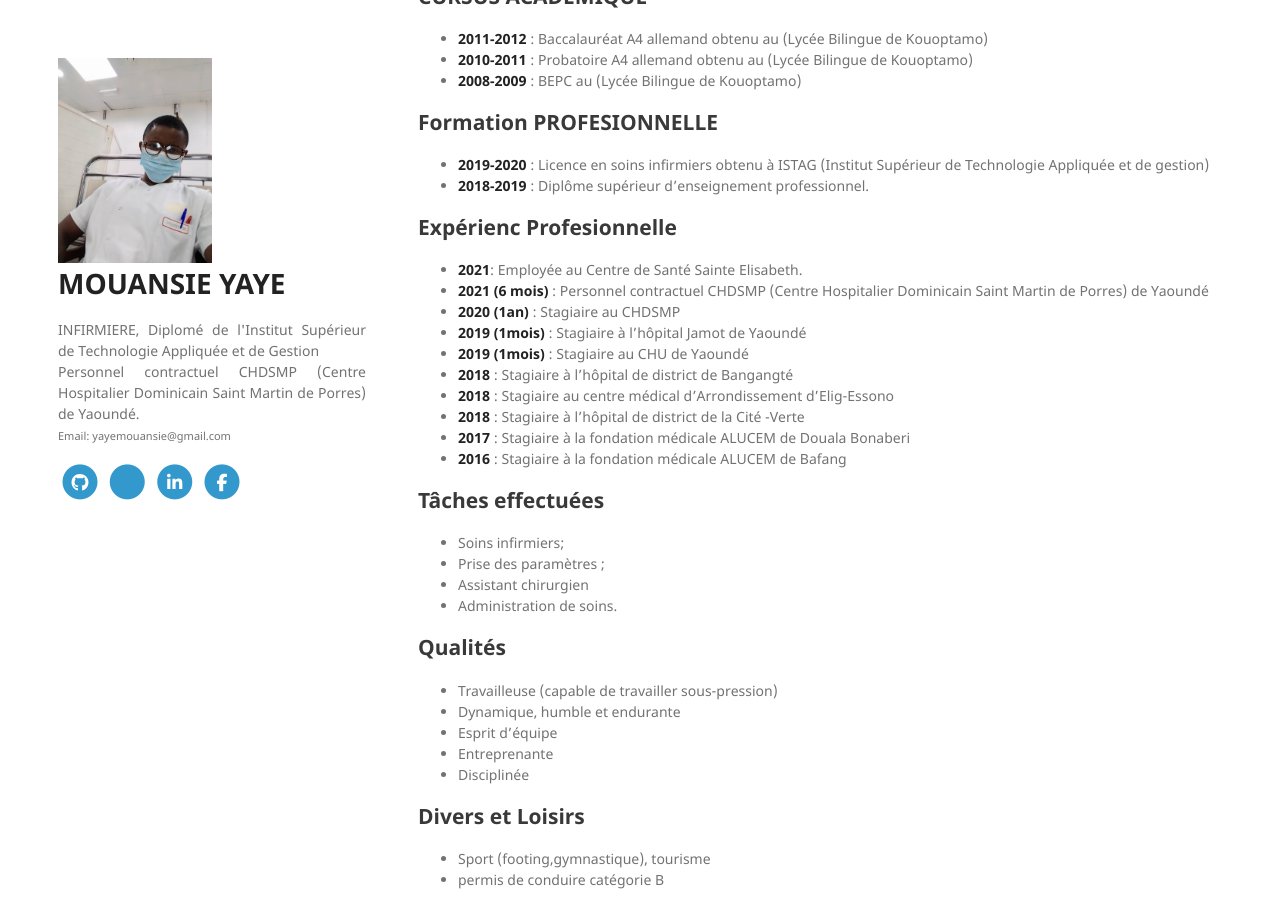
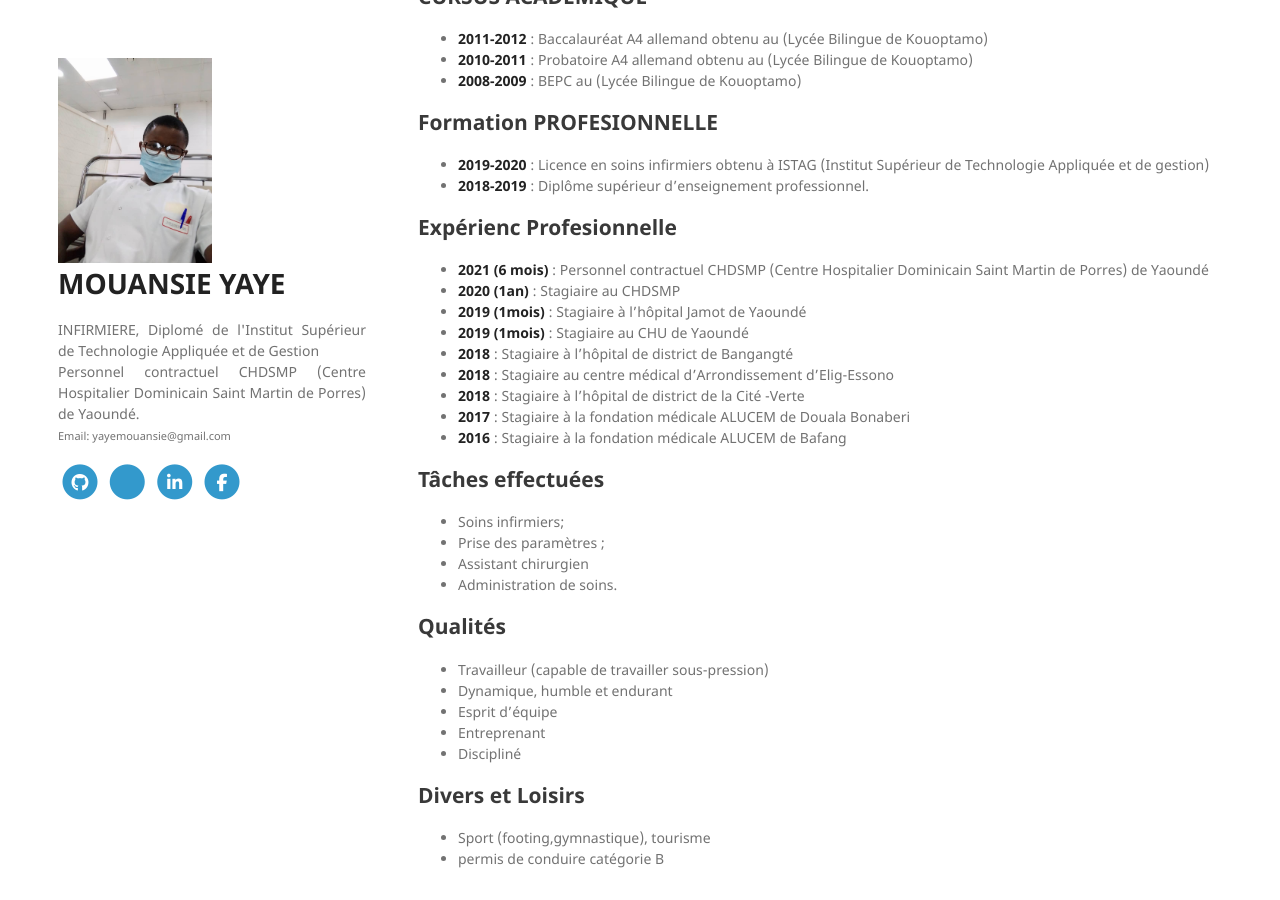
Before and after one commit to mouansie/mouansie.github.io, a Jekyll site: the page built from index.md, in a window 1280 px wide and 900 px high, scrolled down 649 px. Built offline with Jekyll 4.4.1, drawn with Linux system fonts in a browser that asks for light colours; nearby versions of some CDN libraries; our own code applies the rules of GitHub Pages for plain Markdown files; a style sheet for code colours, icons or effects is not loaded.

Commit message:
Update index.md

```diff
--- a/index.md
+++ b/index.md
@@ -32,7 +32,6 @@ Je me nomme MOUANSIE YAYE, née le 01 Novembre 1994 a Massangam de nationnalité
 *  **2018-2019** : Diplôme supérieur d’enseignement professionnel.
 
 ## Expérienc Profesionnelle
-*  **2021**: Employée au Centre de Santé Sainte Elisabeth.
 *  **2021 (6 mois)** : Personnel contractuel CHDSMP (Centre Hospitalier Dominicain Saint Martin de Porres) de Yaoundé
 * **2020 (1an)** : Stagiaire au CHDSMP
 * **2019 (1mois)** : Stagiaire à l’hôpital Jamot de Yaoundé
@@ -50,11 +49,11 @@ Je me nomme MOUANSIE YAYE, née le 01 Novembre 1994 a Massangam de nationnalité
 * Administration de soins.
 
 ## Qualités
-* Travailleuse (capable de travailler sous-pression)
-* Dynamique, humble et endurante
+* Travailleur (capable de travailler sous-pression)
+* Dynamique, humble et endurant
 * Esprit d’équipe
-* Entreprenante
-* Disciplinée
+* Entreprenant
+* Discipliné
 
 ## Divers et Loisirs
 * Sport (footing,gymnastique), tourisme
```
